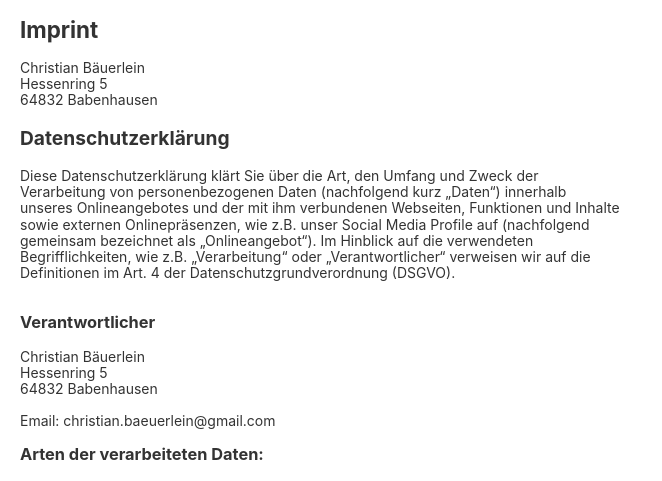
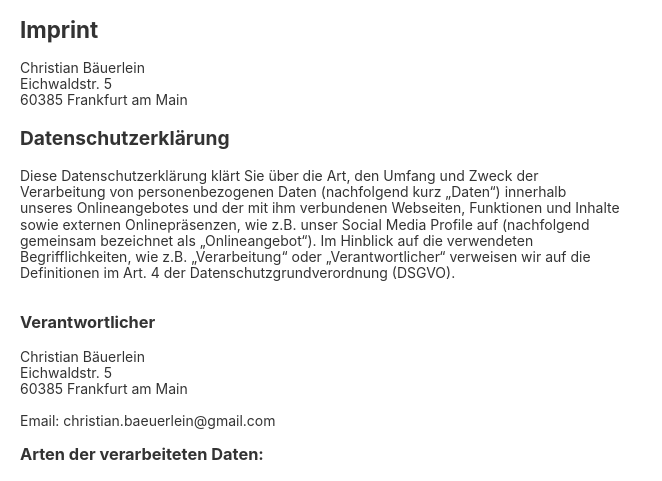
Before and after one commit to fabrik42/fabrik42.github.com, a Jekyll site: the page built from imprint.html, in a window 1280 px wide and 900 px high. Shown: the top 481 px of the window, without its empty margins (0-662 px from the left). Built offline with Jekyll 4.4.1, drawn with Linux system fonts in a browser that asks for light colours.

Commit message:
Update address in imprint

```diff
--- a/imprint.html
+++ b/imprint.html
@@ -9,15 +9,15 @@ title:  "Imprint"
 
     <p>
       Christian Bäuerlein<br/>
-      Hessenring 5<br/>
-      64832 Babenhausen<br/>
+      Eichwaldstr. 5<br/>
+      60385 Frankfurt am Main<br/>
     </p>
 
 <h2>Datenschutzerklärung</h2><h3 id="dsg-general-intro"></h3><p>Diese Datenschutzerklärung klärt Sie über die Art, den Umfang und Zweck der Verarbeitung von personenbezogenen Daten (nachfolgend kurz „Daten“) innerhalb unseres Onlineangebotes und der mit ihm verbundenen Webseiten, Funktionen und Inhalte sowie externen Onlinepräsenzen, wie z.B. unser Social Media Profile auf (nachfolgend gemeinsam bezeichnet als „Onlineangebot“). Im Hinblick auf die verwendeten Begrifflichkeiten, wie z.B. „Verarbeitung“ oder „Verantwortlicher“ verweisen wir auf die Definitionen im Art. 4 der Datenschutzgrundverordnung (DSGVO).<br>
 <br>
 </p><h3 id="dsg-general-controller">Verantwortlicher</h3><p><span class="tsmcontroller">Christian Bäuerlein<br>
-Hessenring 5<br>
-64832 Babenhausen<br>
+Eichwaldstr. 5<br>
+60385 Frankfurt am Main<br>
 <br>
 Email: christian.baeuerlein@gmail.com</span></p><h3 id="dsg-general-datatype">Arten der verarbeiteten Daten:</h3><p>-	Bestandsdaten (z.B., Namen, Adressen).<br>
 -	Kontaktdaten (z.B., E-Mail, Telefonnummern).<br>
```
